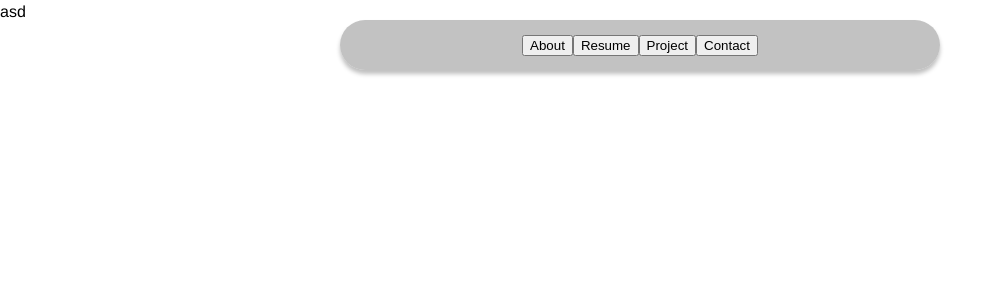
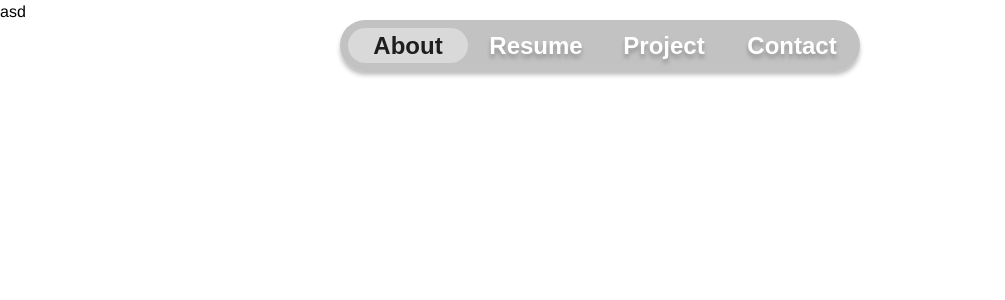
Before and after one commit to JigeonPark/Portfolio, a React (Vite) app: page / in a window 1280 px wide. Shown: the top 300 px of the page, without its empty margins (0-1005 px from the left). Built offline with nearby package versions, Linux system fonts and the light colour scheme.

Commit message:
finished header

```diff
--- a/src/App.tsx
+++ b/src/App.tsx
@@ -1,20 +1,14 @@
 import React from "react";
 import ReactDOM from "react-dom/client";
-import { BrowserRouter, Routes, Route } from "react-router-dom";
 import { RecoilRoot } from "recoil";
 import { GlobalStyle } from "./styles/GolbalStyle";
-import Header from "./components/Header";
+import { Router } from "./Router";
 
 ReactDOM.createRoot(document.getElementById("root")!).render(
   <React.StrictMode>
     <RecoilRoot>
       <GlobalStyle />
-      <BrowserRouter>
-        <Header />
-        <Routes>
-          <Route path="/" element={<>asd</>} />
-        </Routes>
-      </BrowserRouter>
+      <Router />
     </RecoilRoot>
   </React.StrictMode>
 );
--- /dev/null
+++ b/src/Router.tsx
@@ -0,0 +1,15 @@
+import { BrowserRouter, Routes, Route } from "react-router-dom";
+import Header from "./components/Header";
+
+export const Router = () => {
+  return (
+    <BrowserRouter>
+      <Header />
+      <Routes>
+        <Route path="/" element={<>asd</>} />
+        <Route path="/project" element={<>asd</>} />
+        <Route path="*" element={<>404</>} />
+      </Routes>
+    </BrowserRouter>
+  );
+};
--- a/src/components/Header/Header.style.ts
+++ b/src/components/Header/Header.style.ts
@@ -3,11 +3,13 @@ import styled from "styled-components";
 export const Header = styled.header`
   display: flex;
   align-items: center;
-  justify-content: center;
+  justify-content: space-between;
 
-  width: 600px;
+  width: 520px;
   min-height: 50px;
 
+  box-sizing: border-box;
+  padding: 8px;
   border-radius: 25px;
   background: rgba(169, 169, 169, 0.7);
   box-shadow: 0px 4px 4px 0px rgba(0, 0, 0, 0.25);
@@ -18,6 +20,30 @@ export const Header = styled.header`
   z-index: 999;
 `;
 
-export const HeaderBtn = styled.button`
-  color: $GlobalBlack;
+export const HeaderBtn = styled.button<{ border: Boolean }>`
+  border: none;
+  background: none;
+
+  color: ${(props) => (props.border ? "#1e1e1e" : "#fff")};
+  transition: 0.7s;
+  text-shadow: ${(props) =>
+    props.border ? "none" : "0px 4px 4px rgba(0, 0, 0, 0.25)"};
+  font-size: 24px;
+  font-weight: bold;
+
+  width: 120px;
+  height: 35px;
+  cursor: pointer;
 `;
+
+export const Border = styled.div`
+  border-radius: 17.5px;
+  background-color: #d9d9d9;
+
+  width: 120px;
+  height: 35px;
+
+  position: absolute;
+  z-index: -1;
+  transition: 0.7s;
+`;
--- a/src/components/Header/Header.tsx
+++ b/src/components/Header/Header.tsx
@@ -1,19 +1,51 @@
 import { useNavigate } from "react-router-dom";
 import * as S from "./Header.style";
+import { useRef, useState } from "react";
 
 const Header = () => {
   const headerList = ["About", "Resume", "Project", "Contact"];
   const navigate = useNavigate();
+  const borderRef = useRef<HTMLDivElement>(null);
+  const [path, setPath] = useState<String>("About");
+
+  function pathController(d: String) {
+    if (d === "Project") {
+      navigate(`/${d.toLowerCase()}`);
+    } else if (d === "About") {
+      navigate(`/`);
+      window.scrollTo({
+        top: 0,
+        behavior: "smooth",
+      });
+    } else if (d === "Resume") {
+      navigate(`/`);
+      window.scrollTo({
+        top: window.innerHeight,
+        behavior: "smooth",
+      });
+    }
+  }
 
   return (
     <S.Header>
       {headerList.map((d: string, i: number) => {
         return (
-          <S.HeaderBtn key={i} onClick={() => navigate(`/${d.toLowerCase()}`)}>
+          <S.HeaderBtn
+            key={i}
+            border={path === d}
+            onClick={() => {
+              setPath(d);
+              pathController(d);
+              borderRef.current!.style.transform = `translate(${
+                headerList.indexOf(d) * 128
+              }px, 0px)`;
+            }}
+          >
             {d}
           </S.HeaderBtn>
         );
       })}
+      <S.Border ref={borderRef} />
     </S.Header>
   );
 };
--- a/src/styles/GolbalStyle.ts
+++ b/src/styles/GolbalStyle.ts
@@ -1,9 +1,6 @@
-import { createGlobalStyle } from "styled-components";
+import styled, { createGlobalStyle } from "styled-components";
 
 export const GlobalStyle = createGlobalStyle`
-$GlobalBlack: #1E1E1E;
-$GlobalWhite: #FFFFFF;
-
 *,*::before, *::after{
     margin: 0;
     padding: 0;
@@ -43,3 +40,25 @@ $GlobalWhite: #FFFFFF;
     /* box-shadow: inset 0px 0px 5px white; */
   }
   `;
+
+export const SubTitle = styled.p<{ color?: String }>`
+  font-size: 32px;
+  letter-spacing: 5%;
+  font-weight: bold;
+  text-shadow: 0px 4px 4px rgba(0, 0, 0, 0.25);
+  color: ${(props) => (props.color === "black" ? "#1e1e1e" : "#fff")};
+`;
+
+export const Title = styled(SubTitle)<{ color?: String }>`
+  font-size: 64px;
+  background-color: #fff;
+  color: transparent;
+  -webkit-background-clip: text;
+  -moz-background-clip: text;
+  background-clip: text;
+`;
+
+export const MainText = styled.p<{ color?: String }>`
+  font-size: 20px;
+  color: ${(props) => (props.color === "black" ? "#1e1e1e" : "#fff")};
+`;
--- a/src/styles/theme.d.ts
+++ b/src/styles/theme.d.ts
@@ -1,9 +1,9 @@
-const customMediaQuery = (maxWidth: number): string =>
-  `@media (max-width: ${maxWidth}px)`;
+// const customMediaQuery = (maxWidth: number): string =>
+//   `@media (max-width: ${maxWidth}px)`;
 
-export const media = {
-  custom: customMediaQuery,
-  pc: customMediaQuery(1440),
-  tablet: customMediaQuery(768),
-  mobile: customMediaQuery(576),
-};
+// export const media = {
+//   custom: customMediaQuery,
+//   pc: customMediaQuery(1440),
+//   tablet: customMediaQuery(768),
+//   mobile: customMediaQuery(576),
+// };
```
Also changed, not shown: src/styles/CommonStyle.styled.ts (added).
